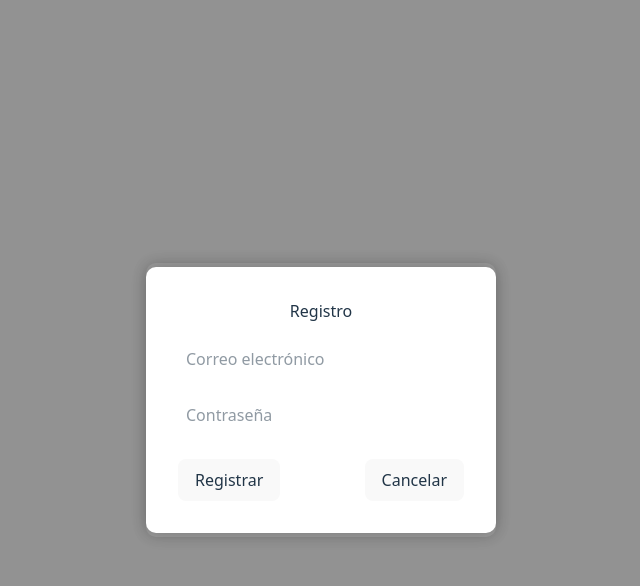
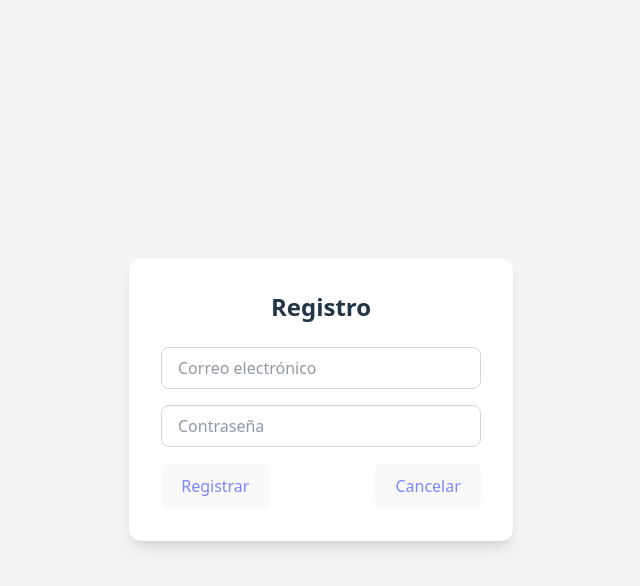
Before and after one commit to Ignacio-Subiabre/Tics420-G10, a React (Vite) app in the folder frontend/: page / in a window 1280 px wide. Both pictures are taken after a click on the button "Register". Shown: the top 586 px of the page, without its empty margins (319-959 px from the left). Built offline with nearby package versions, Linux system fonts and the light colour scheme.

Commit message:
prueba con rutas

```diff
--- a/frontend/src/components/LoginForm.jsx
+++ b/frontend/src/components/LoginForm.jsx
@@ -5,7 +5,7 @@ function LoginForm({ onLogin }) {
   const [email, setEmail] = useState('');
   const [password, setPassword] = useState('');
   const [showRegister, setShowRegister] = useState(false);
-  const [loading, setLoading] = useState(false); // ✅ loading state
+  const [loading, setLoading] = useState(false);
 
   const handleSubmit = async (e) => {
     e.preventDefault();
@@ -14,28 +14,24 @@ function LoginForm({ onLogin }) {
     if (password.length < 6) return alert('La contraseña debe tener al menos 6 caracteres');
 
     try {
-      setLoading(true); // ✅ Start showing spinner
+      setLoading(true);
 
       const res = await fetch('http://localhost:3001/api/auth/login', {
         method: 'POST',
         headers: { 'Content-Type': 'application/json' },
         body: JSON.stringify({ email, password }),
       });
-
       const data = await res.json();
 
-      // Simulate loading for at least 3 seconds
       setTimeout(() => {
         setLoading(false);
-
         if (res.ok) {
           localStorage.setItem('token', data.token);
           onLogin();
         } else {
           alert(data.error || 'Error al iniciar sesión');
         }
-      }, 3000); // 3000 miliseconds
-
+      }, 3000);
     } catch (error) {
       setLoading(false);
       alert('Error al conectar con el servidor');
@@ -43,70 +39,26 @@ function LoginForm({ onLogin }) {
   };
 
   if (loading) {
-    // ✅ Spinner view during loading
     return (
-      <div style={{
-        width: '100vw',
-        height: '100vh',
-        display: 'flex',
-        flexDirection: 'column',
-        justifyContent: 'center',
-        alignItems: 'center',
-        backgroundColor: '#f9f9f9',
-      }}>
-        <div style={{
-          border: '8px solid #f3f3f3',
-          borderTop: '8px solid #3498db',
-          borderRadius: '50%',
-          width: '60px',
-          height: '60px',
-          animation: 'spin 1s linear infinite',
-          marginBottom: '1rem'
-        }} />
-        <p style={{ fontSize: '1.2rem', color: '#555' }}>Iniciando sesión...</p>
-
-        <style>
-          {`
-            @keyframes spin {
-              0% { transform: rotate(0deg); }
-              100% { transform: rotate(360deg); }
-            }
-          `}
-        </style>
+      <div className="fixed inset-0 flex flex-col items-center justify-center bg-gray-100 z-50">
+        <div className="border-8 border-gray-200 border-t-blue-500 rounded-full w-16 h-16 animate-spin mb-4"></div>
+        <p className="text-lg text-gray-600">Iniciando sesión...</p>
       </div>
     );
   }
 
   return (
-    <div style={{
-      position: 'fixed',
-      top: 0,
-      left: 0,
-      width: '100vw',
-      height: '100vh',
-      display: 'flex',
-      justifyContent: 'center',
-      alignItems: 'center',
-      background: '#f2f2f2',
-      zIndex: 1
-    }}>
-      <div style={{
-        background: 'white',
-        padding: '2rem',
-        borderRadius: '10px',
-        boxShadow: '0 0 15px rgba(0,0,0,0.1)',
-        width: '100%',
-        maxWidth: '350px'
-      }}>
-        <h2 style={{ textAlign: 'center', marginBottom: '1.5rem' }}>Login</h2>
-        <form onSubmit={handleSubmit}>
+    <div className="fixed inset-0 flex items-center justify-center bg-gray-100 z-50">
+      <div className="bg-white p-8 rounded-xl shadow-lg w-full max-w-sm">
+        <h2 className="text-2xl font-semibold text-center mb-6">Login</h2>
+        <form onSubmit={handleSubmit} className="space-y-4">
           <input
             type="email"
             placeholder="Correo electrónico"
             value={email}
             onChange={(e) => setEmail(e.target.value)}
             required
-            style={{ width: '100%', marginBottom: '1rem', padding: '0.5rem' }}
+            className="w-full px-4 py-2 border border-gray-300 rounded-lg focus:outline-none focus:ring-2 focus:ring-blue-400"
           />
           <input
             type="password"
@@ -115,19 +67,26 @@ function LoginForm({ onLogin }) {
             onChange={(e) => setPassword(e.target.value)}
             required
             minLength={6}
-            style={{ width: '100%', marginBottom: '1.5rem', padding: '0.5rem' }}
+            className="w-full px-4 py-2 border border-gray-300 rounded-lg focus:outline-none focus:ring-2 focus:ring-blue-400"
           />
-          <div style={{ display: 'flex', justifyContent: 'space-between' }}>
-            <button type="submit" style={{ padding: '0.5rem 1rem' }}>Login</button>
-            <button type="button" onClick={() => setShowRegister(true)} style={{ padding: '0.5rem 1rem' }}>
+          <div className="flex justify-between items-center">
+            <button
+              type="submit"
+              className="px-6 py-2 bg-blue-500 hover:bg-blue-600 text-indigo-400 rounded-lg transition"
+            >
+              Login
+            </button>
+            <button
+              type="button"
+              onClick={() => setShowRegister(true)}
+              className="px-6 py-2 bg-green-500 hover:bg-green-600 text-indigo-400 rounded-lg transition"
+            >
               Register
             </button>
           </div>
         </form>
 
-        {showRegister && (
-          <RegisterModal onClose={() => setShowRegister(false)} />
-        )}
+        {showRegister && <RegisterModal onClose={() => setShowRegister(false)} />}
       </div>
     </div>
   );
--- a/frontend/src/components/RegisterModal.jsx
+++ b/frontend/src/components/RegisterModal.jsx
@@ -21,7 +21,7 @@ function RegisterModal({ onClose }) {
 
       if (res.ok) {
         alert('✅ Usuario registrado correctamente');
-        onClose(); // cerrar el modal
+        onClose();
       } else {
         alert(data.error || 'Error al registrar');
       }
@@ -31,35 +31,17 @@ function RegisterModal({ onClose }) {
   };
 
   return (
-    <div style={{
-      position: 'fixed',
-      top: 0, left: 0,
-      width: '100vw',
-      height: '100vh',
-      backgroundColor: 'rgba(0,0,0,0.4)',
-      display: 'flex',
-      justifyContent: 'center',
-      alignItems: 'center',
-      zIndex: 1000
-    }}>
-      <div style={{
-        background: 'white',
-        padding: '2rem',
-        borderRadius: '10px',
-        boxShadow: '0 0 15px rgba(0,0,0,0.2)',
-        width: '100%',
-        maxWidth: '350px',
-        textAlign: 'center'
-      }}>
-        <h2 style={{ marginBottom: '1rem' }}>Registro</h2>
-        <form onSubmit={handleRegister}>
+    <div className="fixed inset-0 bg-gray-100 bg-opacity-40 flex items-center justify-center z-50">
+      <div className="bg-white p-8 rounded-xl shadow-lg w-full max-w-sm text-center">
+        <h2 className="text-2xl font-semibold mb-6">Registro</h2>
+        <form onSubmit={handleRegister} className="space-y-4">
           <input
             type="email"
             placeholder="Correo electrónico"
             value={email}
             onChange={(e) => setEmail(e.target.value)}
             required
-            style={{ width: '100%', marginBottom: '1rem', padding: '0.5rem' }}
+            className="w-full px-4 py-2 border border-gray-300 rounded-lg focus:outline-none focus:ring-2 focus:ring-blue-400"
           />
           <input
             type="password"
@@ -68,11 +50,22 @@ function RegisterModal({ onClose }) {
             onChange={(e) => setPassword(e.target.value)}
             required
             minLength={6}
-            style={{ width: '100%', marginBottom: '1.5rem', padding: '0.5rem' }}
+            className="w-full px-4 py-2 border border-gray-300 rounded-lg focus:outline-none focus:ring-2 focus:ring-blue-400"
           />
-          <div style={{ display: 'flex', justifyContent: 'space-between' }}>
-            <button type="submit" style={{ padding: '0.5rem 1rem' }}>Registrar</button>
-            <button type="button" onClick={onClose} style={{ padding: '0.5rem 1rem' }}>Cancelar</button>
+          <div className="flex justify-between">
+            <button
+              type="submit"
+              className="px-6 py-2 bg-green-500 hover:bg-green-600 text-indigo-400 rounded-lg transition"
+            >
+              Registrar
+            </button>
+            <button
+              type="button"
+              onClick={onClose}
+              className="px-6 py-2 bg-red-400 hover:bg-red-500 text-indigo-400 rounded-lg transition"
+            >
+              Cancelar
+            </button>
           </div>
         </form>
       </div>
```
